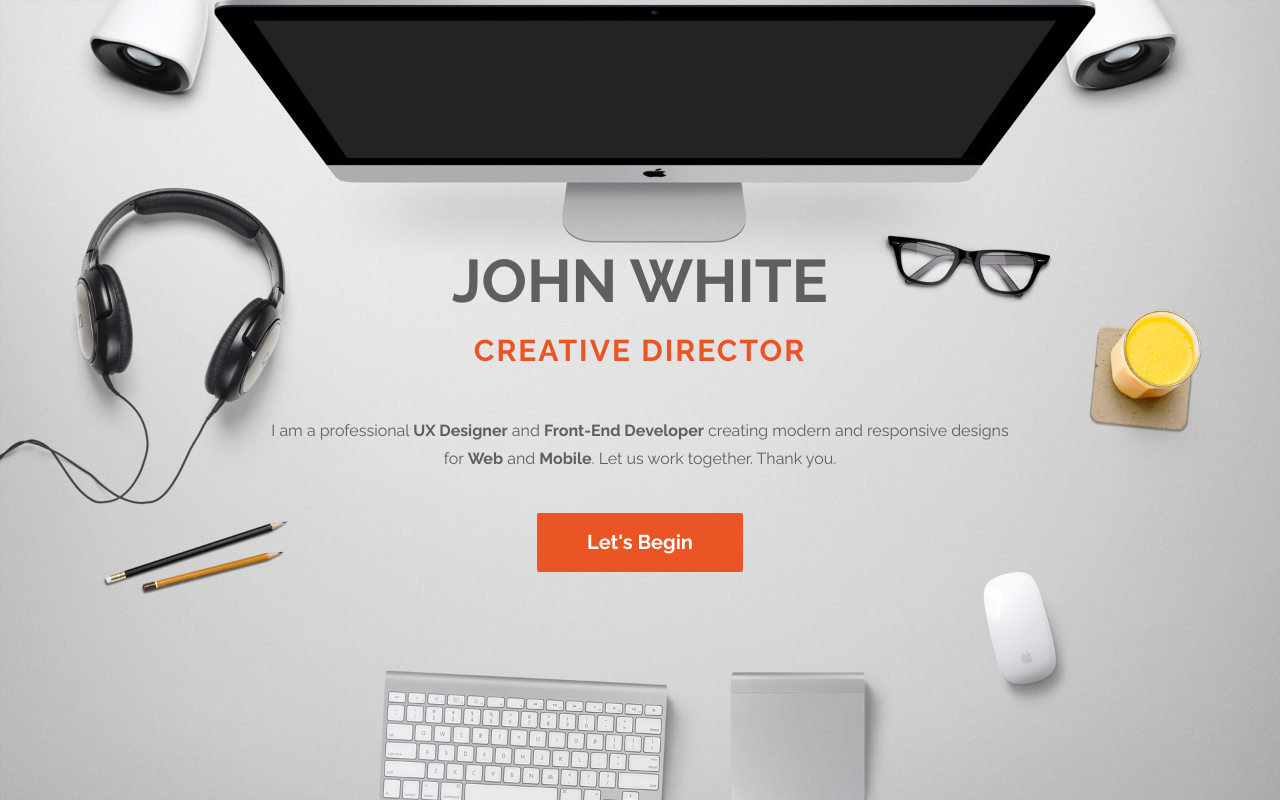
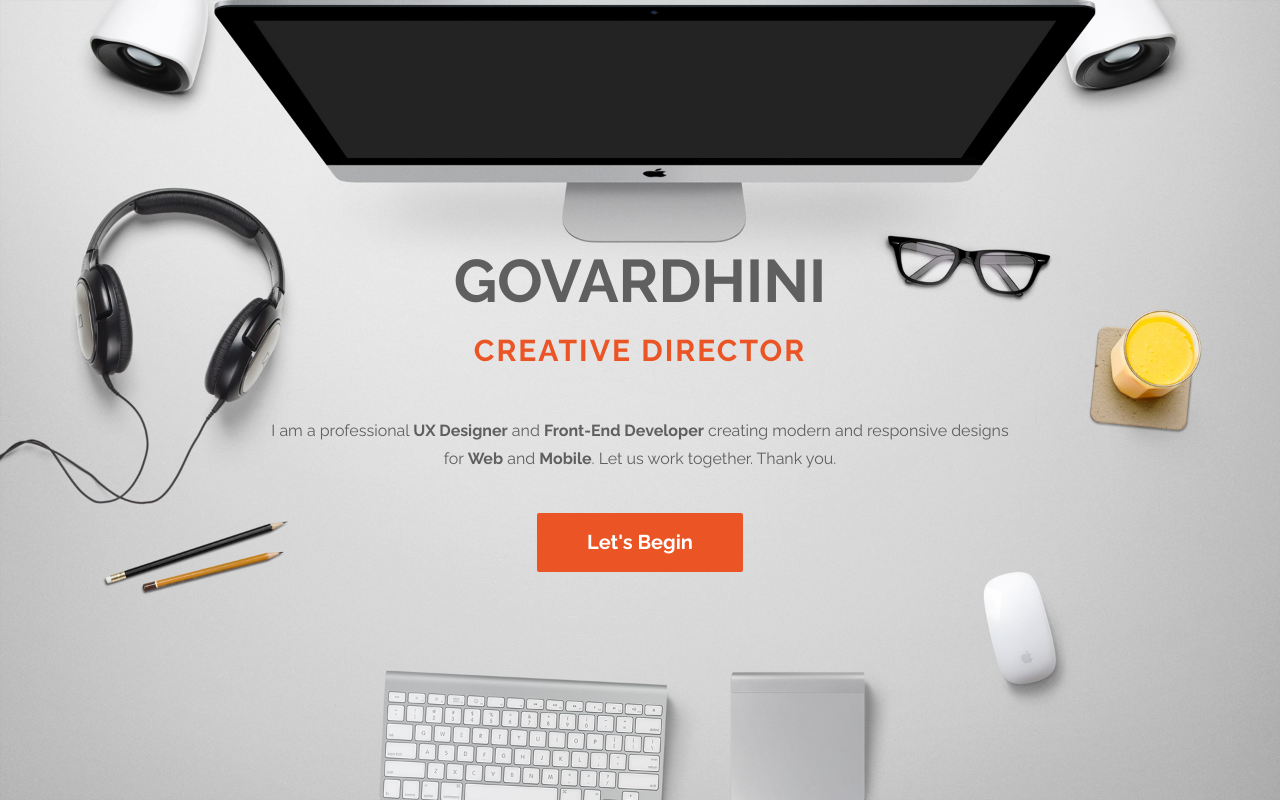
Before and after one commit to Nallapuneni-Govardhini/owner.Nallapuneni-Govardhini.github.io, a plain HTML site: page index.html in a window 1280 px wide. Shown: the top 802 px of the page. Drawn offline with Linux system fonts and the light colour scheme.

Commit message:
Update index.html

```diff
--- a/index.html
+++ b/index.html
@@ -56,7 +56,7 @@ https://templatemo.com/tm-464-ultra-profile
 			<div class="row">
 				<div class="col-md-2 col-sm-1"></div>
 				<div class="col-md-8 col-sm-10">
-					<h1 class="tm-home-title"><strong>John White</strong></h1>
+					<h1 class="tm-home-title"><strong>Govardhini</strong></h1>
 					<h2 class="tm-home-subtitle">Creative Director</h2>
 					<p>I am a professional <strong>UX Designer</strong> and <strong>Front-End Developer</strong> creating modern and responsive designs for <strong>Web</strong> and <strong>Mobile</strong>. Let us work together. Thank you.</p>
 					<a href="#work" class="btn btn-default smoothScroll tm-view-more-btn">Let's Begin</a>
```
